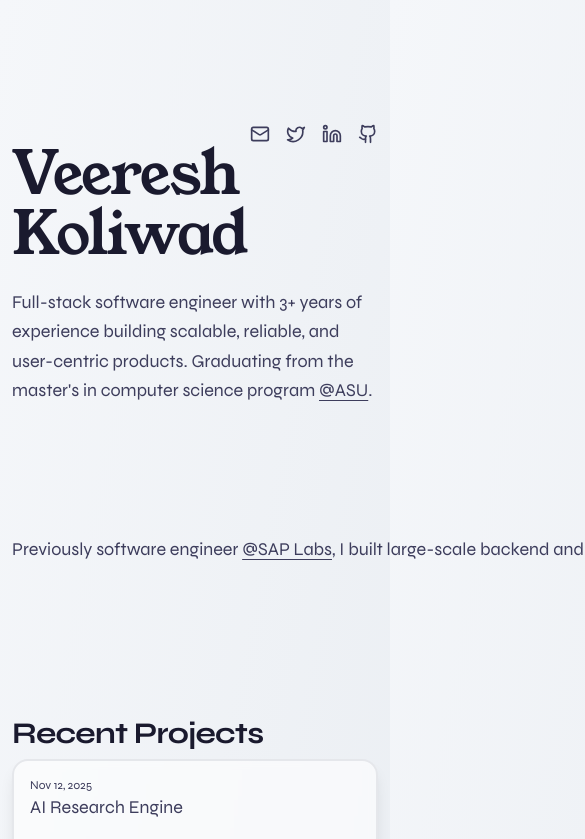
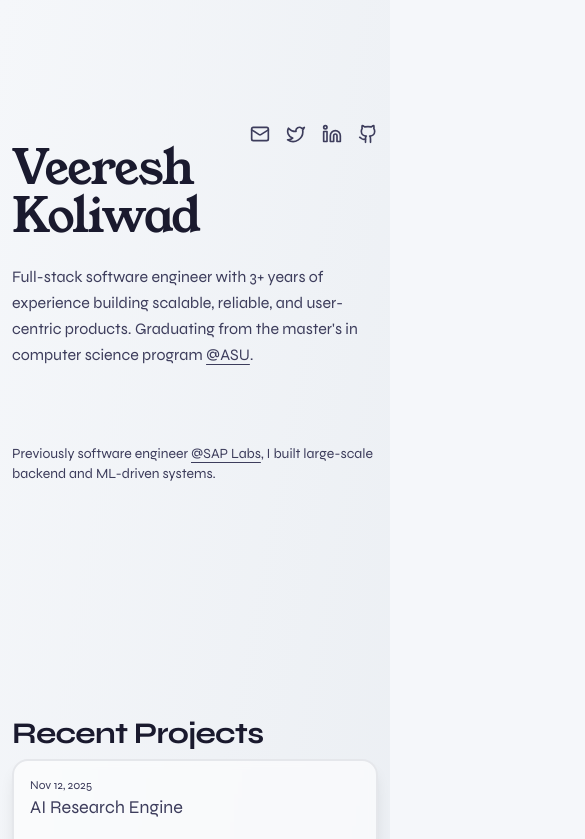
Before and after one commit to veereshgit99/veeresh.dev, a Next.js app: page / in a window 390 px wide. Shown: the top 839 px of the page, 585 px wide, since content can reach past the window. Built offline with nearby package versions, Linux system fonts and the light colour scheme.

Commit message:
Changed mobile view

```diff
--- a/src/components/Footer.tsx
+++ b/src/components/Footer.tsx
@@ -8,8 +8,8 @@ const Footer = () => {
             <div className="absolute top-0 h-px w-full bg-[radial-gradient(ellipse_at_center,_var(--tw-gradient-stops))] from-dark to-background-start" />
             <div className="container flex flex-col items-center justify-between gap-4 md:h-16 md:flex-row">
                 <p className="text-center text-sm leading-loose text-secondary md:text-left">
-                    Brought to you by{" "}
-                    <Link href="https://github.com/veereshgit99" target="_blank" rel="noreferrer" className="font-medium underline underline-offset-4">Veer</Link>.
+                    By{" "}
+                    <Link href="https://github.com/veereshgit99" target="_blank" rel="noreferrer" className="font-medium underline underline-offset-4">Veer</Link>
                 </p>
             </div>
         </footer>
--- a/src/components/Hero.tsx
+++ b/src/components/Hero.tsx
@@ -17,7 +17,7 @@ const Hero = () => {
                     initial={{ opacity: 0, y: 20 }}
                     animate={{ opacity: 1, y: 0 }}
                     transition={{ duration: 0.5 }}
-                    className={`${youngSerif.className} scroll-m-20 text-6xl tracking-tight lg:text-8xl`}>
+                    className={`${youngSerif.className} scroll-m-20 text-5xl sm:text-6xl tracking-tight lg:text-8xl`}>
                     Veeresh<br />
                     Koliwad
                 </motion.h1>
@@ -25,7 +25,7 @@ const Hero = () => {
                     initial={{ opacity: 0, y: 10 }}
                     animate={{ opacity: 1, y: 0 }}
                     transition={{ duration: 0.4, delay: 0.1 }}
-                    className={"max-w-sm leading-relaxed [&:not(:first-child)]:mt-6 text-secondary text-pretty pb-16 text-lg"}>
+                    className={"max-w-sm leading-relaxed [&:not(:first-child)]:mt-6 text-secondary text-pretty pb-16 text-base sm:text-lg"}>
                     Full-stack software engineer with 3+ years of experience building scalable, reliable, and user-centric products. Graduating from the master&apos;s in computer science program {" "}
                     <Link href="https://www.asu.edu" target="_blank" rel="noreferrer" className="font-medium underline underline-offset-4">@ASU</Link>.
                 </motion.p>
@@ -66,8 +66,8 @@ const Hero = () => {
                 initial={{ opacity: 0 }}
                 animate={{ opacity: 1 }}
                 transition={{ duration: 0.4, delay: 0.3 }}
-                className="absolute bottom-28 left-0 right-0 flex items-center gap-4">
-                <p className="text-secondary text-lg whitespace-nowrap">
+                className="flex flex-col sm:flex-row sm:items-center gap-4 mt-auto sm:mt-0">
+                <p className="text-secondary text-sm sm:text-lg">
                     Previously software engineer <Link href="https://www.sap.com/index.html" target="_blank" rel="noreferrer" className="font-medium underline underline-offset-4">@SAP Labs</Link>, I built large-scale backend and ML-driven systems.
                 </p>
                 <div className="hidden sm:block flex-1 h-[1px] bg-border"></div>
```
